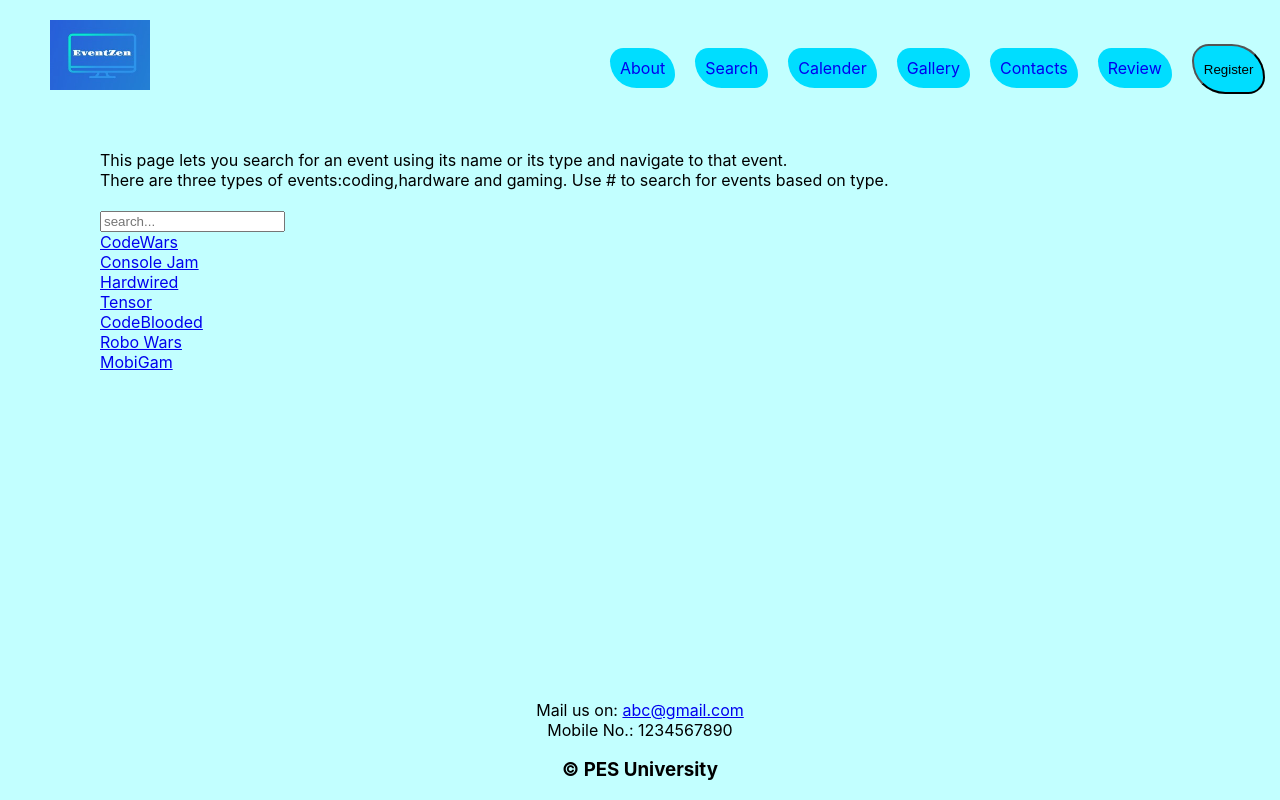
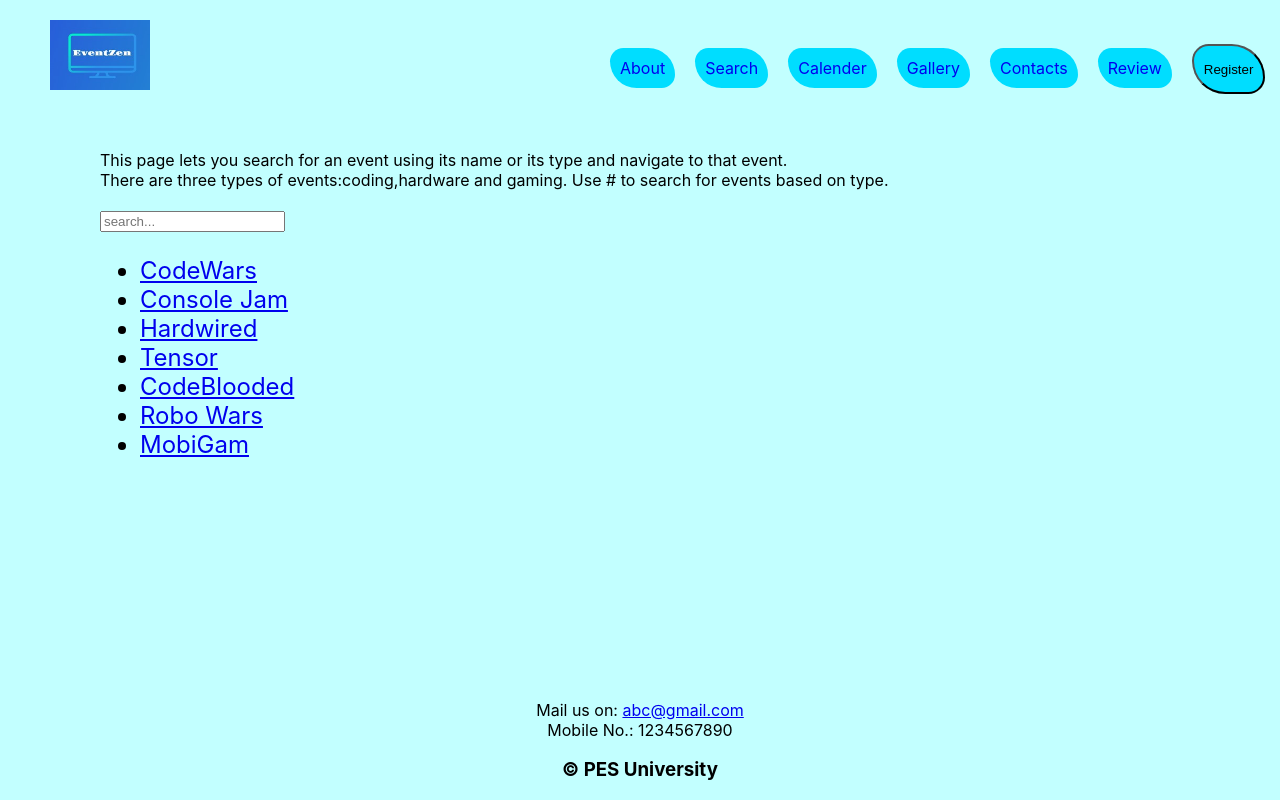
Before and after one commit to QubitMatrix/EventZen, a React (Create React App) app in the folder client/: page /search in a window 1280 px wide. Built offline with nearby package versions, Linux system fonts and the light colour scheme; the HTML template or start-up script is replaced by a standard one.

Commit message:
fixes on search

```diff
--- a/client/src/pages/search.js
+++ b/client/src/pages/search.js
@@ -6,8 +6,8 @@ function Search()
   const [searchTerm,setSearchTerm]=useState('')
   return(<div id="ser-mid">
   <span>This page lets you search for an event using its name or its type and navigate to that event.</span><br/>There are three types of events:coding,hardware and gaming. Use # to search for events based on type.<br/><br/>
-  <input type="text" placeholder="search..." onChange={event=>{setSearchTerm(event.target.value)}}/>
-  {
+  <input type="text" id="searchbar" placeholder="search..." onChange={event=>{setSearchTerm(event.target.value)}}/>
+  <ul>{
     JSONDATA.filter((val=>{
     if(searchTerm =="")
     {
@@ -19,11 +19,12 @@ function Search()
     }
   })).map((val,key)=>{
     return(
-      <div className="user" key={key}>
-      <a href={val.link}>{val.event_name}</a>
+      <div id="user" key={key}>
+      <li><a href={val.link}>{val.event_name}</a></li>
       </div>
     )
   })}
+  </ul>
   </div>
 )
 }
```
